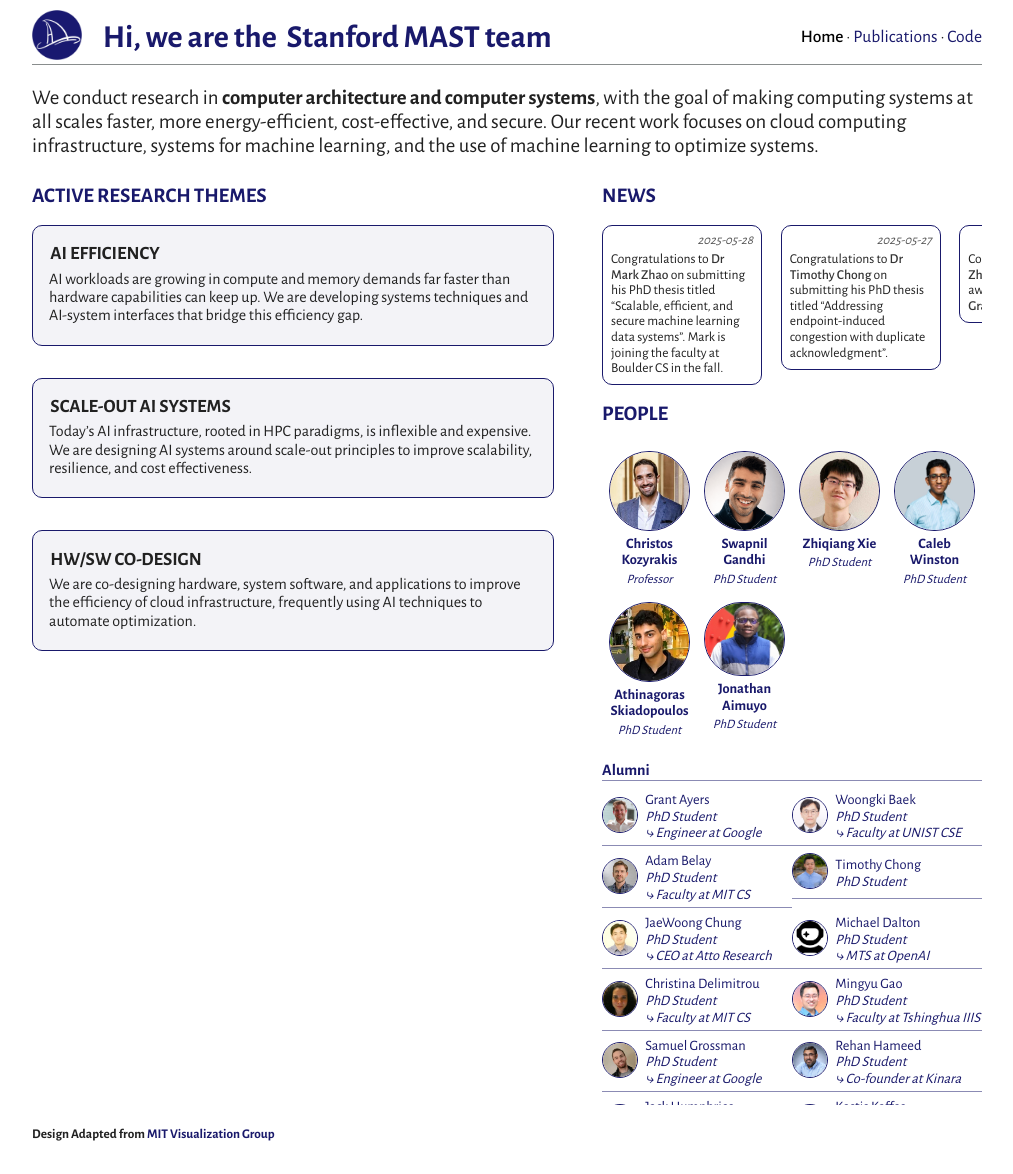
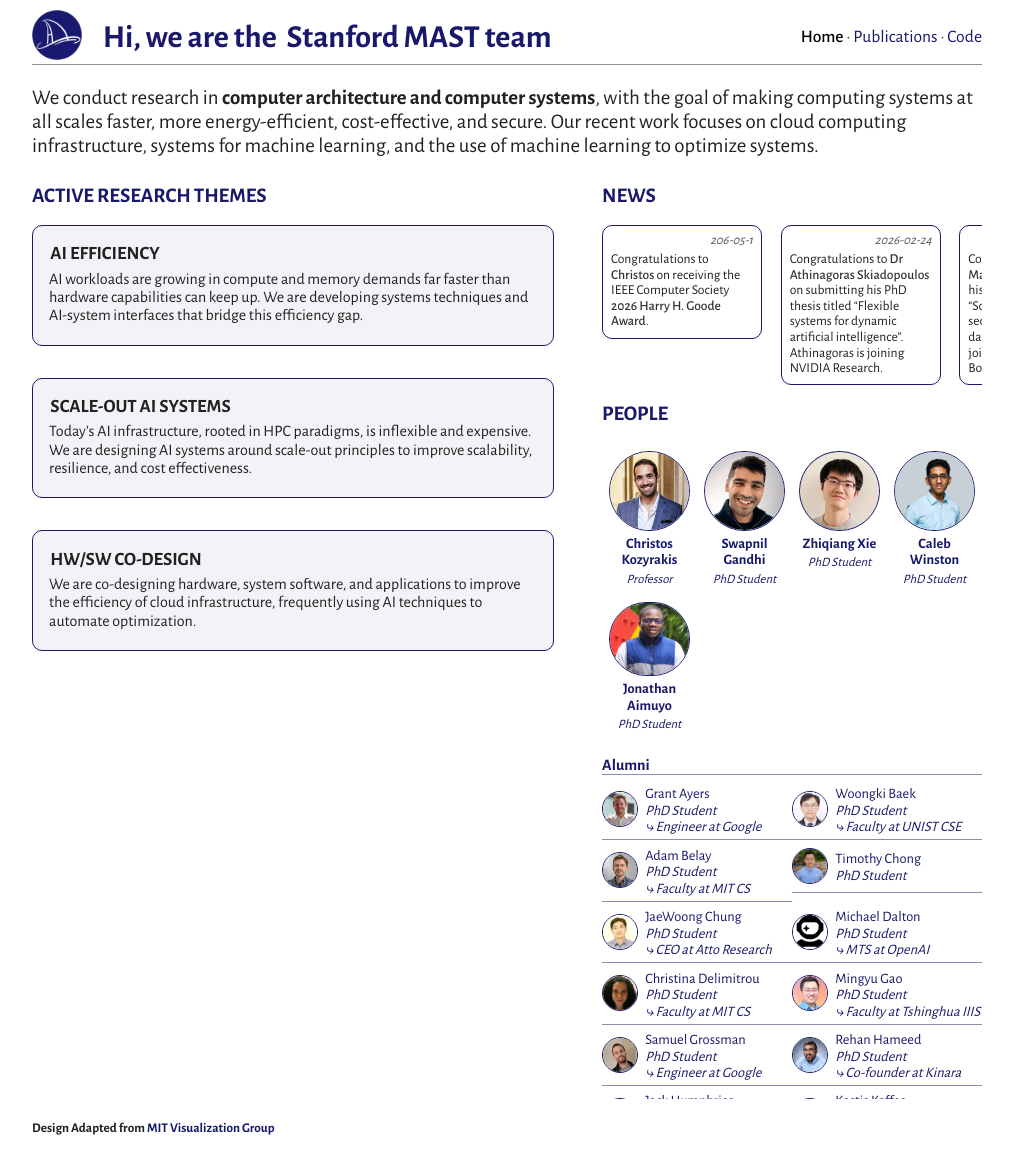
Before and after one commit to stanford-mast/stanford-mast.github.io, a Jekyll site: the page built from index.md, in a window 1280 px wide. Shown: the whole page, without its empty margins (133-1146 px from the left). Built offline with Jekyll 4.4.1, drawn with Linux system fonts in a browser that asks for light colours; nearby versions of some CDN libraries.

Commit message:
Update news and group members

```diff
--- a/_data/news.yml
+++ b/_data/news.yml
@@ -2,6 +2,12 @@
 #     Description of pinned news items.
 
 #     More text can be added here to provide additional context or details about the news item.
+- date: 206-05-1
+  desc: >
+    Congratulations to [Christos](https://web.stanford.edu/~kozyraki/) on receiving the IEEE Computer Society [2026 Harry H. Goode Award](https://www.computer.org/volunteering/awards/goode).
+- date: 2026-02-24
+  desc: >
+    Congratulations to [Dr Athinagoras Skiadopoulos](https://stanford.edu/~askiad/) on submitting his PhD thesis titled "Flexible systems for dynamic artificial intelligence". Athinagoras is joining NVIDIA Research.
 - date: 2025-05-28
   desc: >
     Congratulations to [Dr Mark Zhao](https://home.cs.colorado.edu/~myzhao/) on submitting his PhD thesis titled "Scalable, efficient, and secure machine learning data systems". Mark is joining the faculty at Boulder CS in the fall.
--- a/_data/people.yml
+++ b/_data/people.yml
@@ -31,6 +31,8 @@ athinagorasskiadopoulos:
   name: Athinagoras Skiadopoulos
   url: https://stanford.edu/~askiad/
   title: PhD Student
+  alumni: true
+  next: NVIDIA Research
 
 jonathanaimuyo:
   name: Jonathan Aimuyo
```
